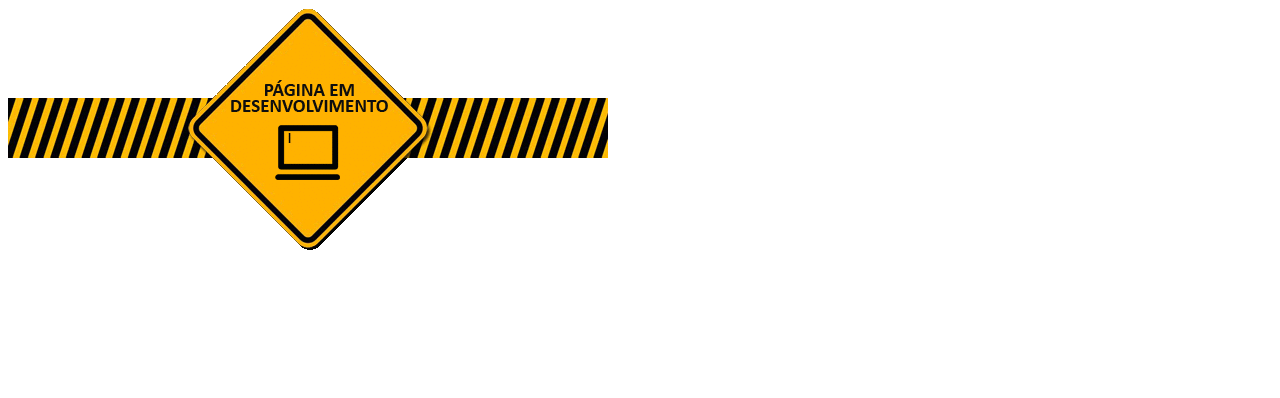
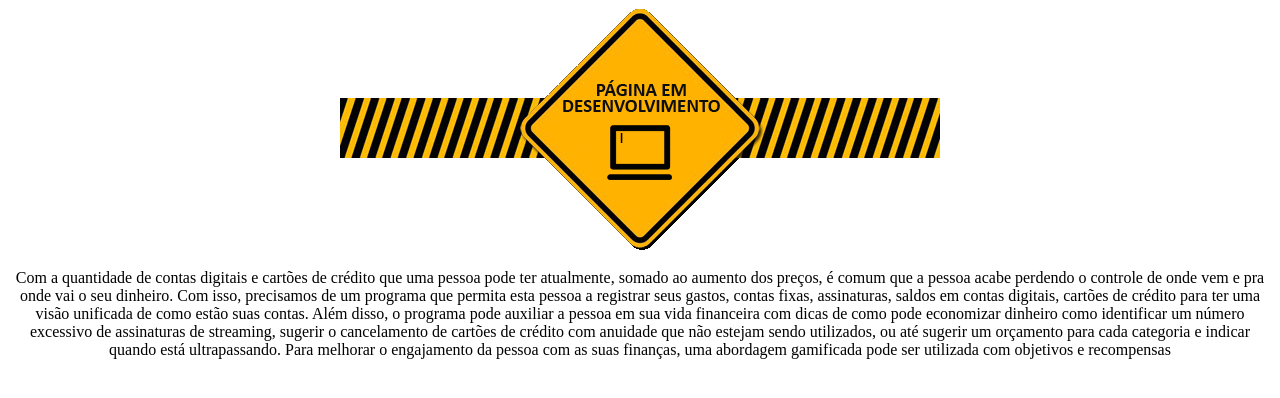
Before and after one commit to nonatodiego/financas_pessoais, a plain HTML site: page index.html in a window 1280 px wide. Drawn offline with Linux system fonts and the light colour scheme.

Commit message:
Update index.html

```diff
--- a/index.html
+++ b/index.html
@@ -7,6 +7,12 @@
     <title>Finanças Pessoais</title>
 </head>
 <body>
-    <img src="image.gif">
+
+        <div id="photo" style="text-align: center">
+            <img style="vertical-align:middle" src="image.gif" alt="">
+            <p style="vertical-align:middle">
+                Com a quantidade de contas digitais e cartões de crédito que uma pessoa pode ter atualmente, somado ao aumento dos preços, é comum que a pessoa acabe perdendo o controle de onde vem e pra onde vai o seu dinheiro. Com isso, precisamos de um programa que permita esta pessoa a registrar seus gastos, contas fixas, assinaturas, saldos em contas digitais, cartões de crédito para ter uma visão unificada de como estão suas contas. Além disso, o programa pode auxiliar a pessoa em sua vida financeira com dicas de como pode economizar dinheiro como identificar um número excessivo de assinaturas de streaming, sugerir o cancelamento de cartões de crédito com anuidade que não estejam sendo utilizados, ou até sugerir um orçamento para cada categoria e indicar quando está ultrapassando. Para melhorar o engajamento da pessoa com as suas finanças, uma abordagem gamificada pode ser utilizada com objetivos e recompensas
+            </p>
+        </div>
 </body>
 </html>
```
